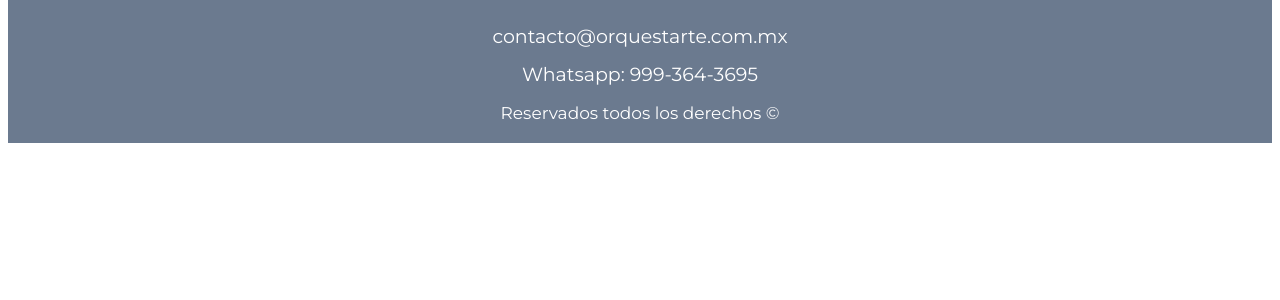
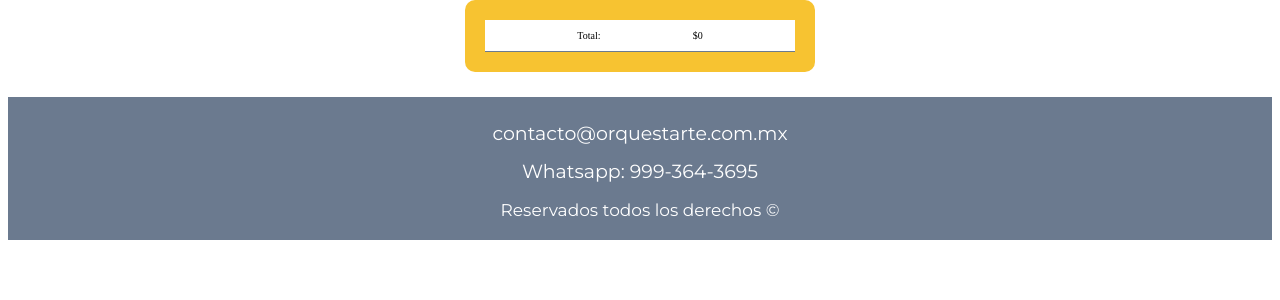
Before and after one commit to DavidEspinoG/orquestarte_django, a Django app: page /carrito in a window 1280 px wide. Shown: the part 132-432 px from the top of the page. Run offline with Django 4.2, Linux system fonts and the light colour scheme; data that the repository does not hold is empty.

Commit message:
carrito terminado

```diff
--- a/core/static/core/css/style.css
+++ b/core/static/core/css/style.css
@@ -560,3 +560,20 @@ img {
 .participacion {
     text-align: center;
 }
+.cuadro-instrumento .comprado  {
+    background-color: goldenrod;
+}
+.carrito-background {
+    background-color: var(--amarillo);
+    width: 90%;
+    max-width: 350px ;
+    margin: 0 auto 2.5rem;
+    border-radius: 1rem;
+    padding: 2rem;
+}
+.carrito {
+    display: flex;
+    justify-content: space-evenly;
+    background-color: var(--blanco);
+    border-bottom: 1px solid var(--gris);
+}
--- a/core/templates/core/base.html
+++ b/core/templates/core/base.html
@@ -47,31 +47,6 @@
             </div>
         </div>
     </footer>
-    <script>
-        function agregarElemento(title, price){
-            parsedItem = JSON.parse(localStorage.getItem('cart'))
-            if(!parsedItem){
-                toSave = []
-                toSave.push({'title':title, 'price':price})
-                stringifiedItem = JSON.stringify(toSave)
-                localStorage.setItem('cart', stringifiedItem)
-            } else {
-                toSave = []
-                toSave.push(...parsedItem)
-                toSave.push({'title':title, 'price':price})
-                stringifiedItem = JSON.stringify(toSave)
-                localStorage.setItem('cart', stringifiedItem)
-            }
-        }
-        if(location.pathname === '/carrito'){
-            shopElements = JSON.parse(localStorage.getItem('cart'))
-            if(shopElements){
-                for(e in shopElements){
-                    console.log(shopElements[e])
-                }
-            }
-        }
-    </script>
 </body>
 
 </html>
--- a/orquestarte/urls.py
+++ b/orquestarte/urls.py
@@ -28,7 +28,7 @@ urlpatterns = [
     path('presenciales', core_views.presenciales, name="presenciales"),
     path('recitales', recitales_views.recitales, name="recitales"),
     path('recital/<int:recital_id>', recitales_views.recital, name="recital"),
-    path('carrito', pedidos_views.Pedido.as_view(), name="carrito"),
+    path('carrito', pedidos_views.pedido, name="carrito"),
 ]
 if settings.DEBUG:
     from django.conf.urls.static import static
--- a/pedidos/templates/pedidos/carrito.html
+++ b/pedidos/templates/pedidos/carrito.html
@@ -1,7 +1,19 @@
 {% extends 'core/base.html' %}
 
 {% block content %}
-<div class="contenedor" id="app">
+<div class="contenedor">
+    <div class="carrito-background">
+        {% for element in pedido %}
+        <div class="carrito">
+            <p>{{element.title}}</p>
+            <p>${{element.price}}</p>
+        </div>
+        {% endfor %}
+        <div class="carrito">
+            <p>Total:</p>
+            <p>${{total}}</p>
+        </div>
 
+    </div>
 </div>
 {% endblock %}
--- a/pedidos/views.py
+++ b/pedidos/views.py
@@ -1,5 +1,11 @@
 from django.shortcuts import render
 from django.views.generic import TemplateView
+from .models import Pedido
 
-class Pedido(TemplateView):
-    template_name = 'pedidos/carrito.html'
+def pedido(request):
+    elements = Pedido.objects.all()
+    total = 0
+    for e in elements:
+        total += e.price
+    context = {'pedido': elements, 'total': str(total)}
+    return render(request, 'pedidos/carrito.html', context)
--- a/recitales/views.py
+++ b/recitales/views.py
@@ -1,6 +1,6 @@
 from django.shortcuts import render
 from .models import Recital, Participacion
-# Create your views here.
+
 def recitales(request):
     recitales = Recital.objects.all()
     return render(request, 'recitales/recitales.html', {'recitales': recitales})
```
Also changed, not shown: virtuales/templates/virtuales/virtuales.html (+7 -9 lines), virtuales/templatetags/myTags.py (added, +12 -0 lines), virtuales/views.py (+13 -8 lines), virtuales/templatetags/__init__.py (added).
